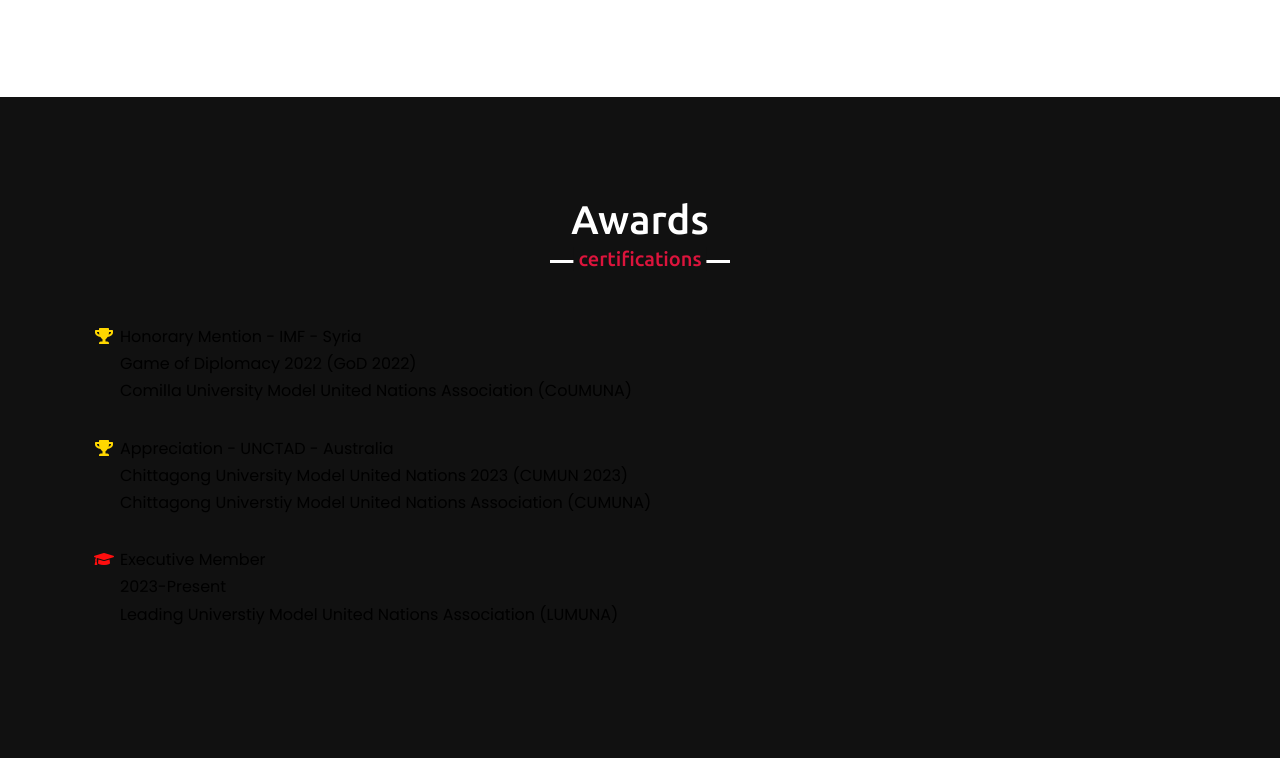
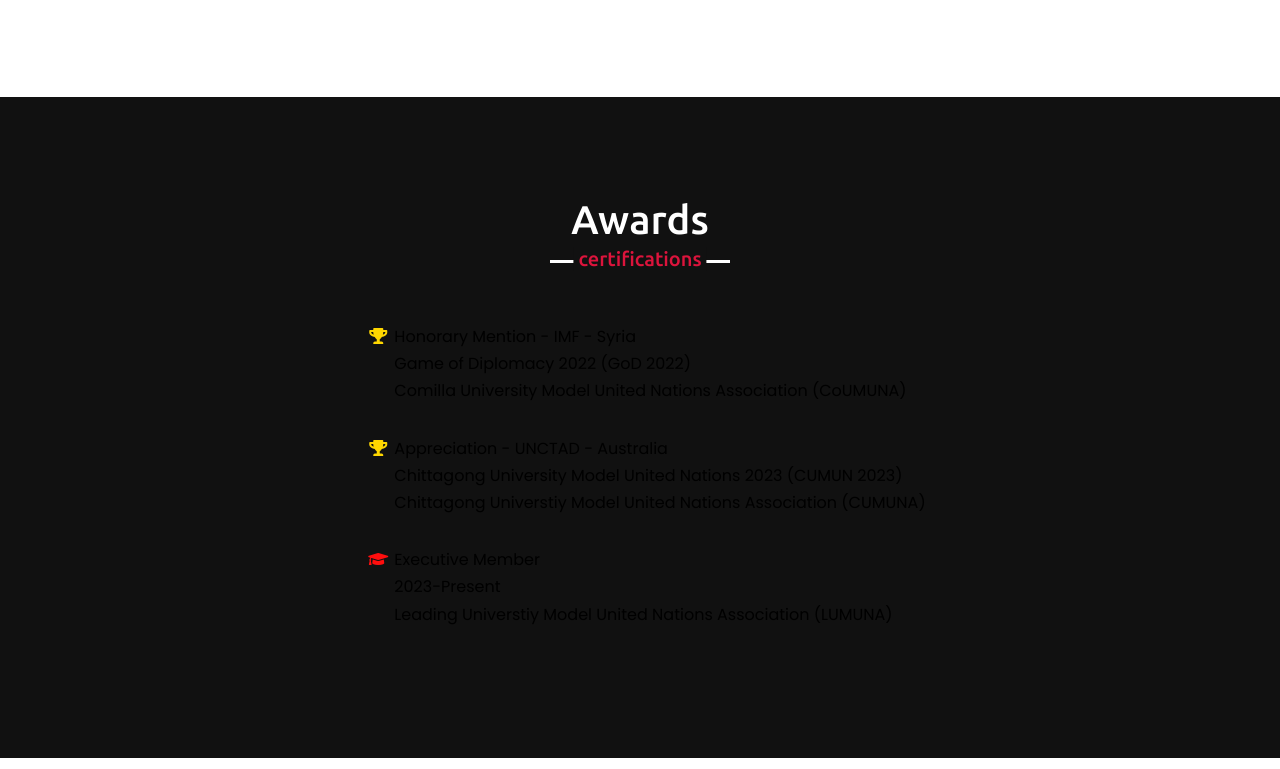
Before and after one commit to TheSauravBiswas/CV, a plain HTML site: page index.html in a window 1280 px wide. Shown: the part 2691-3460 px from the top of the page. Drawn offline with nearby package versions, Linux system fonts and the light colour scheme.

Commit message:
Update styles.css

```diff
--- a/styles.css
+++ b/styles.css
@@ -41,7 +41,7 @@ section{
 .about .about-content,
 .education .serv-content,
 .skills .skills-content,
-.awards .awards-content,
+.awards, .awards-content,
 .contact .contact-content{
     display: flex;
     flex-wrap: wrap;
```
